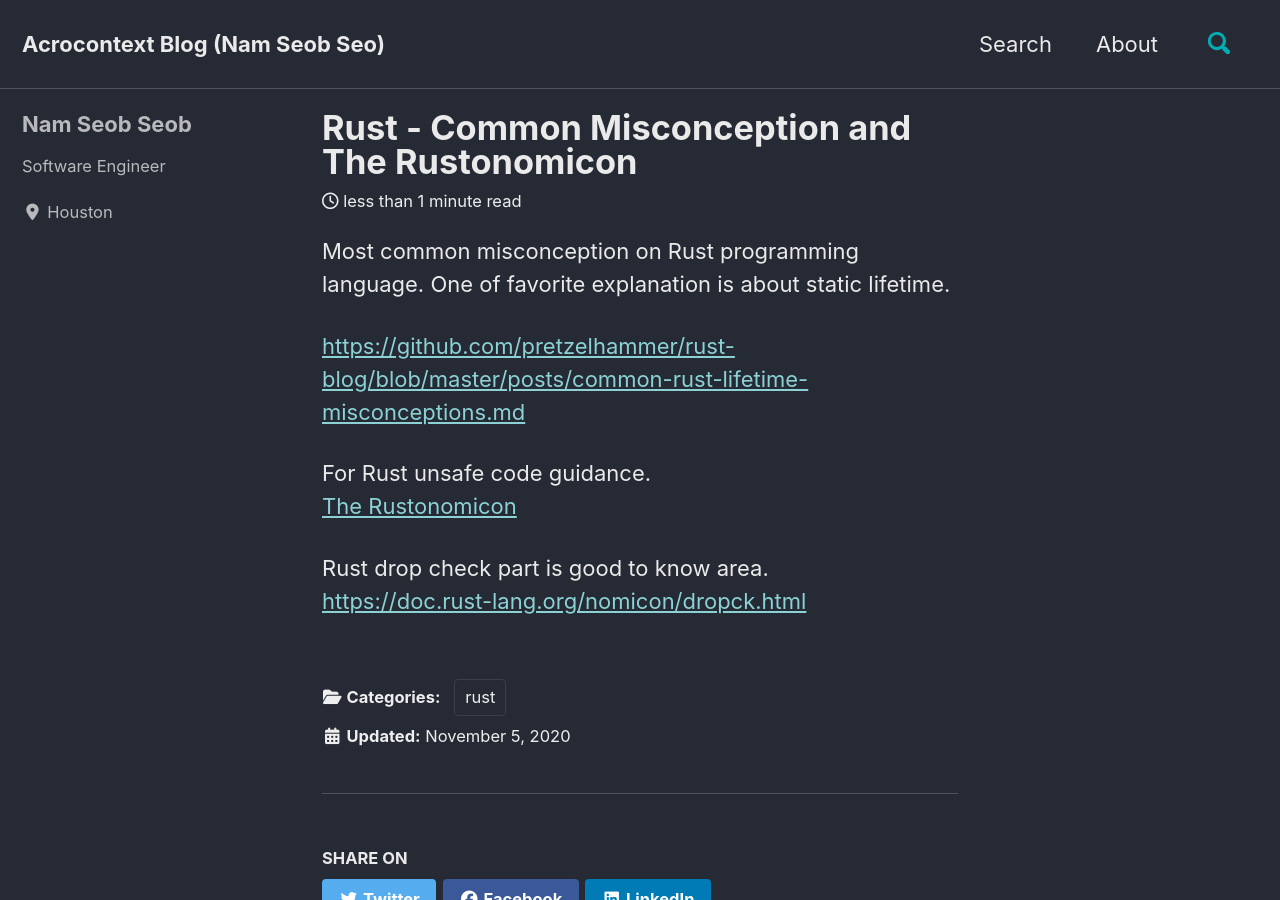
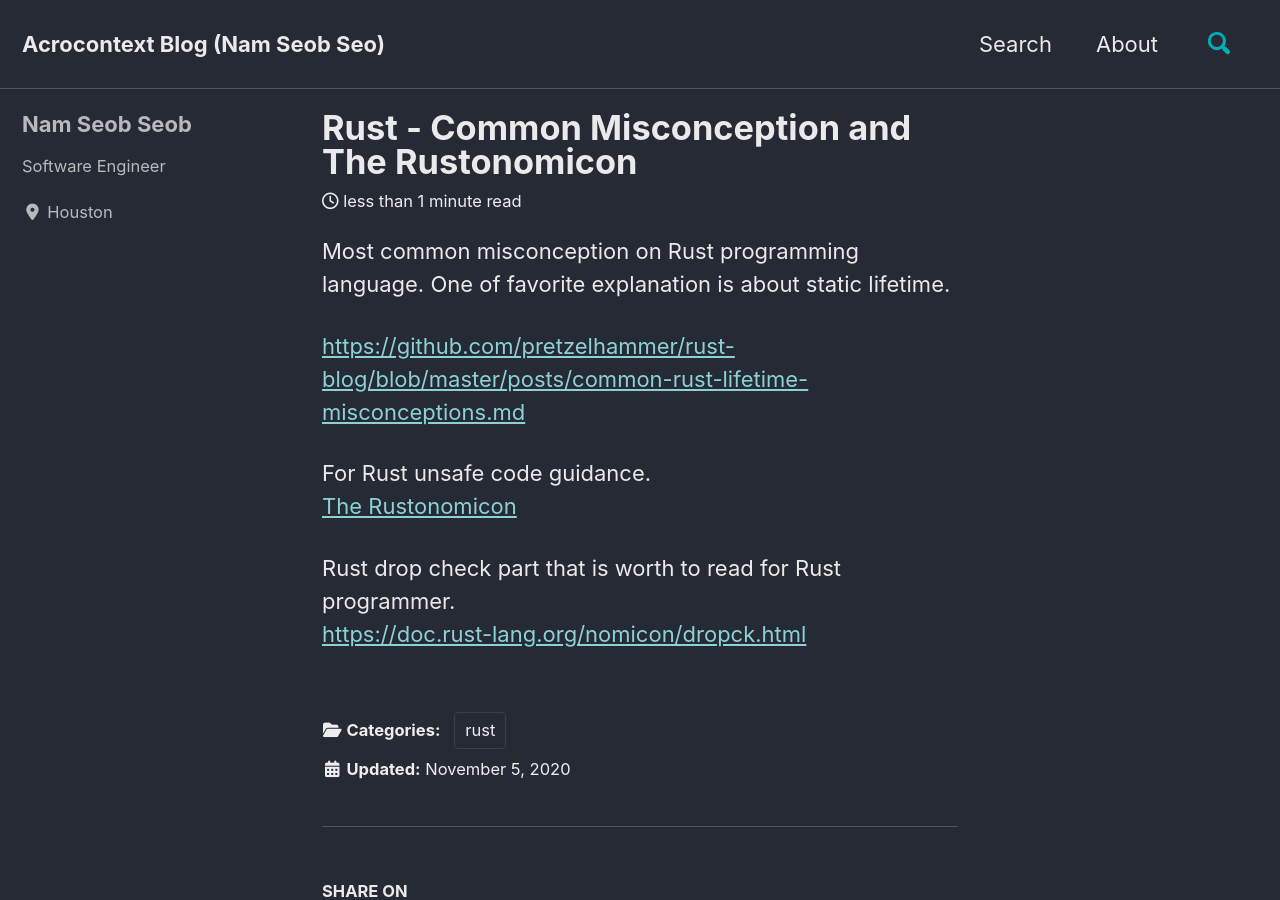
Before and after one commit to nsclass/nsclass.github.io, a Jekyll site: the page built from _posts/2020-11-05-rust-common-misconception.md, in a window 1280 px wide and 900 px high. Built offline with Jekyll 4.4.1, drawn with Linux system fonts in a browser that asks for light colours; cached includes are drawn as plain includes; nearby versions of some CDN libraries.

Commit message:
Rust drop check

```diff
--- a/_posts/2020-11-05-rust-common-misconception.md
+++ b/_posts/2020-11-05-rust-common-misconception.md
@@ -20,5 +20,5 @@ Most common misconception on Rust programming language. One of favorite explanat
 For Rust unsafe code guidance.
 [The Rustonomicon](https://doc.rust-lang.org/nomicon/index.html)
 
-Rust drop check part is good to know area.
+Rust drop check part that is worth to read for Rust programmer.
 [https://doc.rust-lang.org/nomicon/dropck.html](https://doc.rust-lang.org/nomicon/dropck.html)
```
